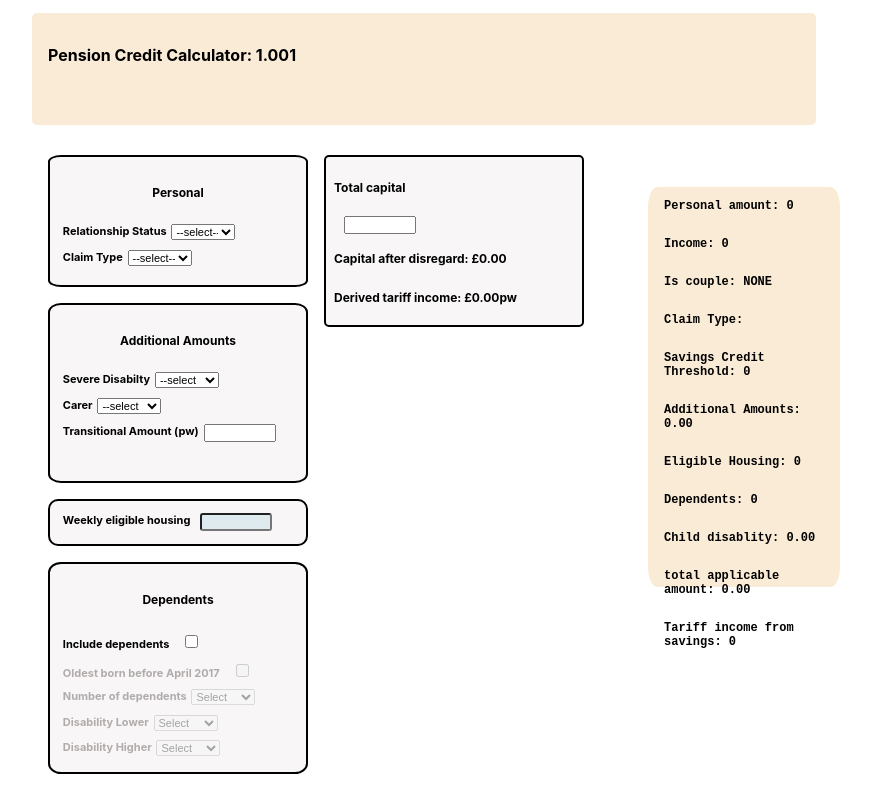
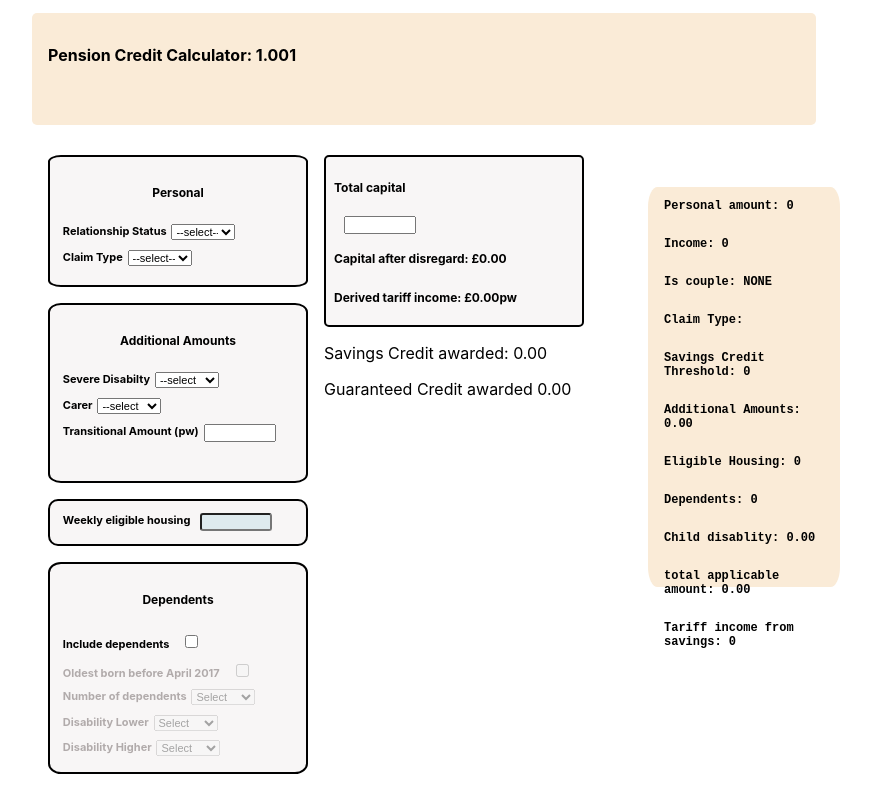
Before and after one commit to dnlstronge/pccalc, a React (Create React App) app: page / in a window 1280 px wide. Shown: the whole page, without its empty margins (160-1031 px from the left). Built offline with nearby package versions, Linux system fonts and the light colour scheme.

Commit message:
[x] - use effect now functions as expected inside award

```diff
--- a/src/Components/Award/Award.js
+++ b/src/Components/Award/Award.js
@@ -1,4 +1,4 @@
-import React, { useEffect } from "react";
+import React, { useEffect, useState } from "react";
 import calculate from "../Logic/PensionCredit"
 import classes from "./Award.module.css"
 
@@ -10,15 +10,24 @@ import classes from "./Award.module.css"
 const Award = ({
     income, applicableamount, couple
 }) => {
+    const [GPC, setGPC] = useState(0);
+    const [SC, setSC ] = useState(0)
 
-    useEffect(() => {
-    calculate(applicableamount, income, couple)
+
+    useEffect(  () => {
+    let PCAWARD = calculate(applicableamount, income, couple)
+    setGPC(PCAWARD.guaranteed)
+    setSC(PCAWARD.savings)
     }, [income, applicableamount, couple])
 
 
     return (
         <React.Fragment>
-            <div className={classes.container}></div>
+            <div className={classes.container}>
+               <p>Savings Credit awarded: {SC}</p>
+               <p>Guaranteed Credit awarded {GPC}</p>
+            </div>
+
         </React.Fragment>
     )
     }
--- a/src/Components/logic/PensionCredit.js
+++ b/src/Components/logic/PensionCredit.js
@@ -76,7 +76,8 @@ const calcPensionCredit = (applicableAmount, income, stateCOUPLE) => {
        }
   }
 
- return console.log(`GPC: ${GPC.toFixed(2)} SC: ${SC.toFixed(2)}`)
+ console.log(`GPC: ${GPC.toFixed(2)} SC: ${SC.toFixed(2)}`)
+ return {savings: SC.toFixed(2), guaranteed: GPC.toFixed(2)}
   //return (GPC.toFixed(2) SC.toFixed(2))
 
 
```
